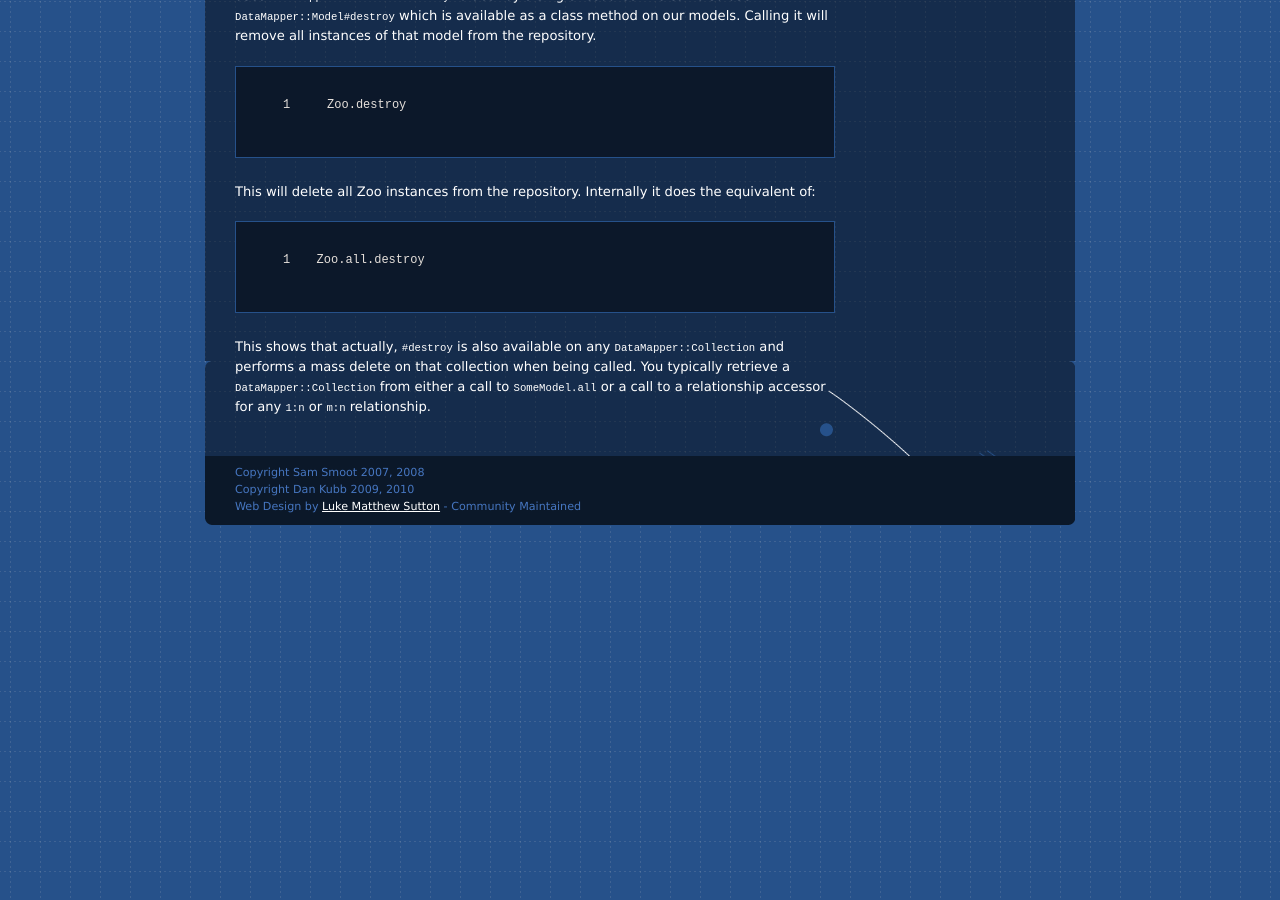
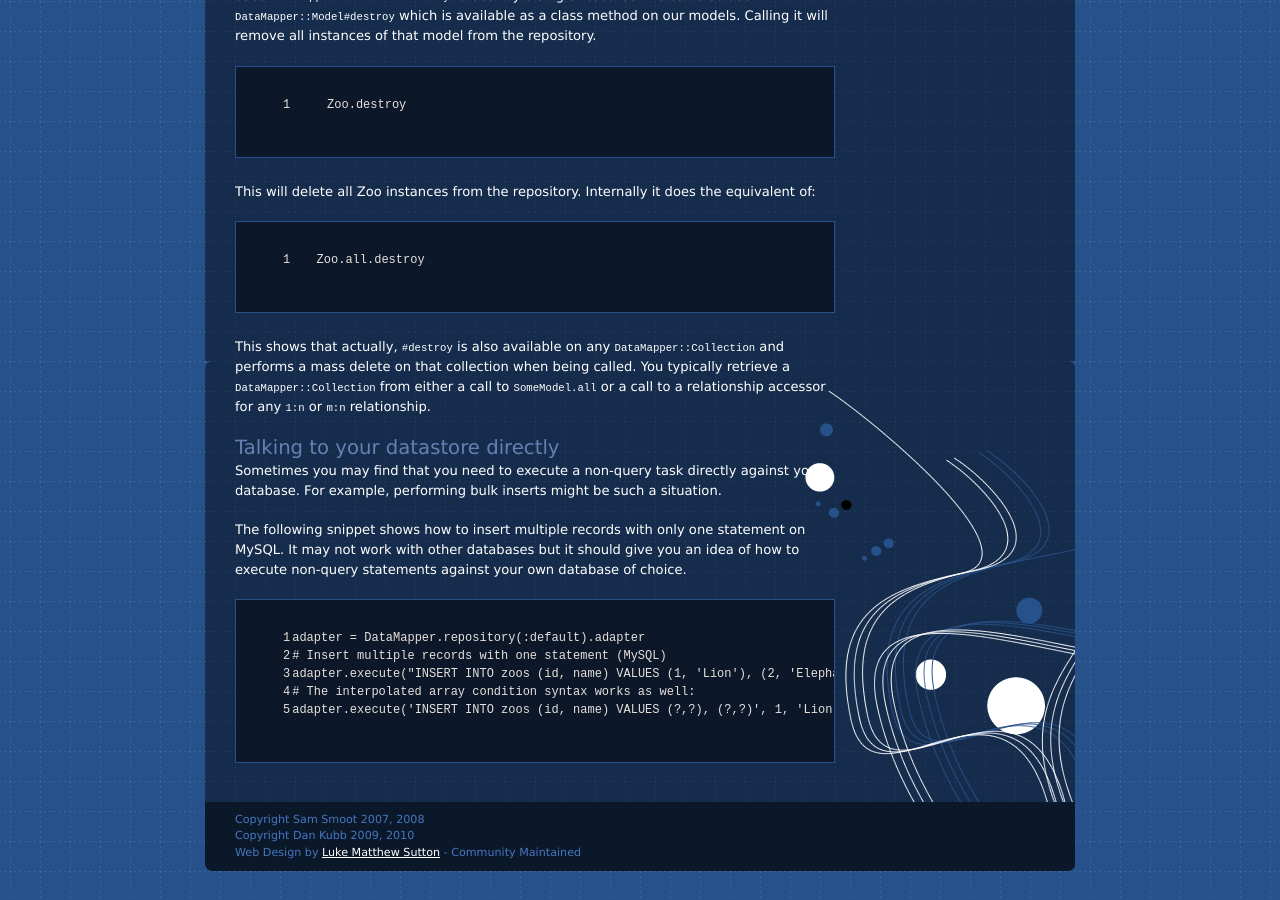
Before and after one commit to datamapper/datamapper.github.com, a Jekyll site: the page built from docs/create_and_destroy.markdown, in a window 1280 px wide and 900 px high, scrolled down 4918 px. Built offline with Jekyll 4.4.1, drawn with Linux system fonts in a browser that asks for light colours.

Commit message:
Explain how to use DataObjectsAdapter#execute

```diff
--- a/docs/create_and_destroy.markdown
+++ b/docs/create_and_destroy.markdown
@@ -254,3 +254,18 @@ This shows that actually, `#destroy` is also available on any `DataMapper::Colle
 and performs a mass delete on that collection when being called. You typically retrieve
 a `DataMapper::Collection` from either a call to `SomeModel.all` or a call to a
 relationship accessor for any `1:n` or `m:n` relationship.
+
+Talking to your datastore directly
+----------------------------------
+
+Sometimes you may find that you need to execute a non-query task directly against your database. For example, performing bulk inserts might be such a situation.
+
+The following snippet shows how to insert multiple records with only one statement on MySQL. It may not work with other databases but it should give you an idea of how to execute non-query statements against your own database of choice.
+
+{% highlight ruby linenos %}
+adapter = DataMapper.repository(:default).adapter
+# Insert multiple records with one statement (MySQL)
+adapter.execute("INSERT INTO zoos (id, name) VALUES (1, 'Lion'), (2, 'Elephant')")
+# The interpolated array condition syntax works as well:
+adapter.execute('INSERT INTO zoos (id, name) VALUES (?,?), (?,?)', 1, 'Lion', 2, 'Elephant')
+{% endhighlight %}
```
